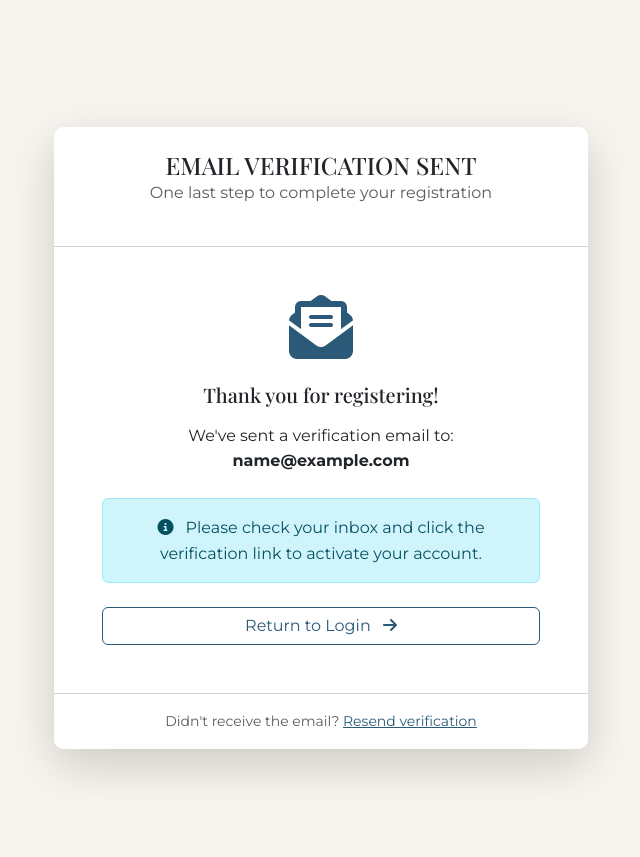
After one commit to faezehghiasi/luxe-Store-Django, a Django app: template store/account/templates/account/signup_done.html in a window 1280 px wide. The commit adds this page. Shown: the part 471-1328 px from the top of the page, without its empty margins (319-959 px from the left). Run offline with Django 5.2, Linux system fonts and the light colour scheme; the template is opened without the code that fills it: most values are stand-ins (such as "Sample title", 1, 10 or a date in 2020).

Commit message:
add signup_done  ui

```diff
--- a/store/account/forms.py
+++ b/store/account/forms.py
@@ -20,7 +20,7 @@ from django.contrib.auth.forms import UserCreationForm
 class SignUpForm(UserCreationForm):
     class Meta:
         model = models.User
-        exclude = ['is_staff', 'is_superuser', 'is_active', 'date_joined', 'groups', 'user_permissions','last_login','avatar','address']
+        exclude = ['is_staff', 'is_superuser', 'is_active', 'date_joined', 'groups', 'user_permissions','last_login','avatar','address','password']
         # fields = ['first_name', 'last_name', 'email','phone_number','password']
         # fields = '__all__'
 
--- /dev/null
+++ b/store/account/templates/account/signup_done.html
@@ -0,0 +1,85 @@
+{% extends 'base.html' %}
+{% load static %}
+
+{% block title %}Email Verification | LUXE{% endblock %}
+
+{% block content %}
+<div class="container py-5">
+    <div class="row justify-content-center">
+        <div class="col-lg-6 col-md-8">
+            <div class="card border-0 shadow-lg text-center">
+                <div class="card-header bg-white py-4">
+                    <div class="text-center">
+
+                        <h2 class="h4 text-uppercase mb-0">Email Verification Sent</h2>
+                        <p class="text-muted">One last step to complete your registration</p>
+                    </div>
+                </div>
+                <div class="card-body p-5">
+                    <div class="mb-4">
+                        <i class="fas fa-envelope-open-text fa-4x text-accent mb-4"></i>
+                        <h3 class="h5 mb-3">Thank you for registering!</h3>
+                        <p class="mb-4">
+                            We've sent a verification email to:<br>
+                            <strong>{{ obj.email }}</strong>
+                        </p>
+                        <div class="alert alert-info" role="alert">
+                            <i class="fas fa-info-circle me-2"></i>
+                            Please check your inbox and click the verification link to activate your account.
+                        </div>
+                    </div>
+
+                    <div class="d-grid gap-2">
+                        <a href="{% url 'login' %}" class="btn btn-outline-secondary">
+                            Return to Login <i class="fas fa-arrow-right ms-2"></i>
+                        </a>
+                    </div>
+                </div>
+                <div class="card-footer bg-white py-3">
+                    <p class="small text-muted mb-0">
+                        Didn't receive the email? <a href="#" class="text-accent">Resend verification</a>
+                    </p>
+                </div>
+            </div>
+        </div>
+    </div>
+</div>
+
+<style>
+    .card {
+        border-radius: 10px;
+        overflow: hidden;
+        transition: transform 0.3s ease, box-shadow 0.3s ease;
+    }
+    .card:hover {
+        transform: translateY(-5px);
+        box-shadow: 0 10px 25px rgba(0, 0, 0, 0.1) !important;
+    }
+    .text-accent {
+        color: var(--primary-color);
+    }
+    .btn-outline-secondary {
+        border-color: var(--primary-light);
+        color: var(--primary-color);
+    }
+    .btn-outline-secondary:hover {
+        background-color: var(--primary-light);
+    }
+    .fa-envelope-circle-check {
+        position: relative;
+    }
+    .fa-envelope-circle-check:before {
+        content: "\f0e0";
+        position: absolute;
+    }
+    .fa-envelope-circle-check:after {
+        content: "\f058";
+        font-size: 0.5em;
+        position: absolute;
+        bottom: 0;
+        right: 0;
+        background: white;
+        border-radius: 50%;
+    }
+</style>
+{% endblock %}
--- a/store/account/urls.py
+++ b/store/account/urls.py
@@ -3,6 +3,6 @@ from django.urls import path, include,re_path
 from . import views
 urlpatterns = [
 
-    path('', views.SignUpView.as_view(), name='signup'),
+    path('signup/', views.SignUpView.as_view(), name='signup'),
 
 ]
--- a/store/account/views.py
+++ b/store/account/views.py
@@ -25,7 +25,9 @@ class SignUpView(View):
     def post(self,request):
         form = forms.SignUpForm(request.POST)
         if form.is_valid():
-            ...
-
+            obj = form.save(commit=False)
+            obj.is_active = False
+            obj.save()
+            return render(request,'account/signup_done.html',{'obj':obj})
         return render(request, 'account/signup.html', {'form': form})
 #*********************************************************************************************************
```
Also changed, not shown: store/account/templates/account/signup.html (+6 -2 lines), store/account/migrations/0003_rename_phonenumber_user_phone_number.py (added).
